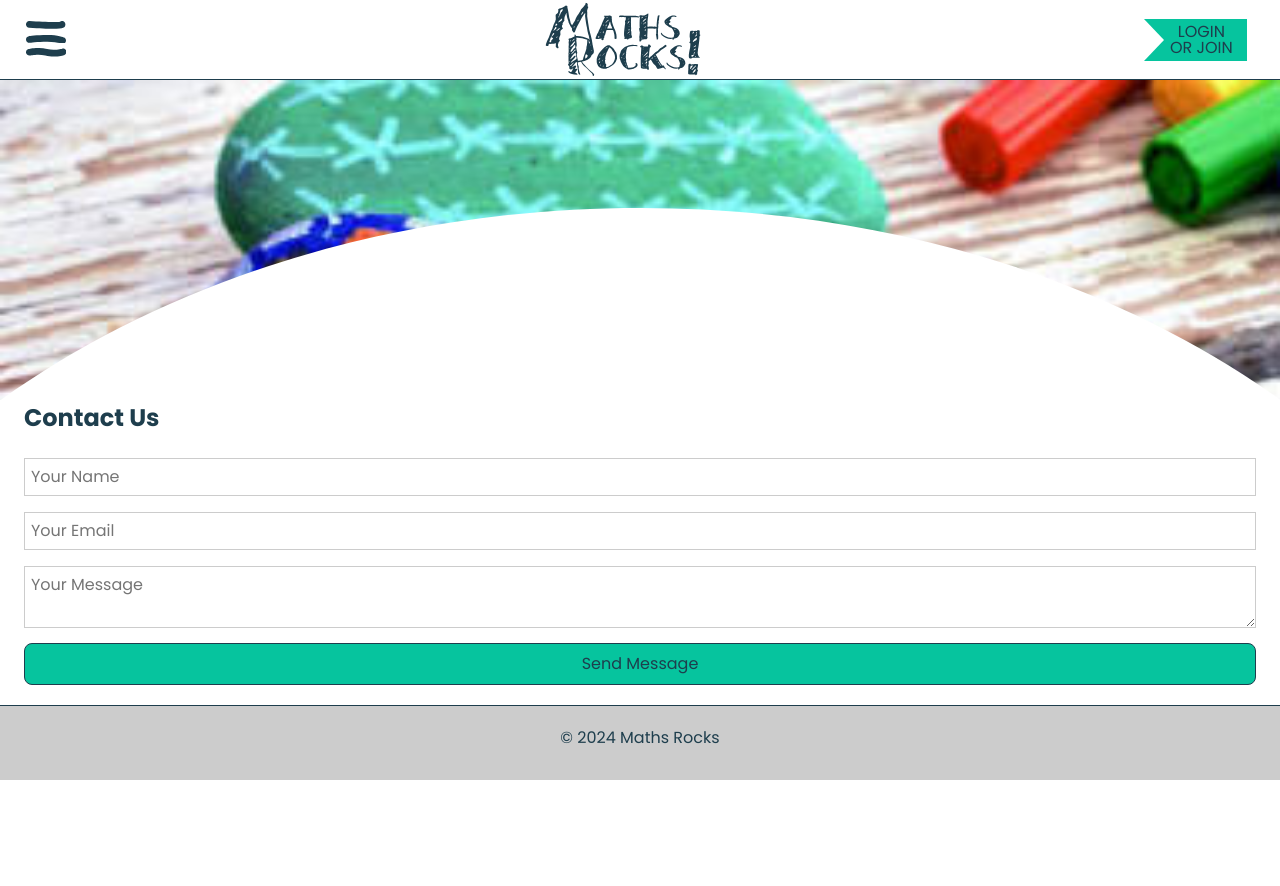
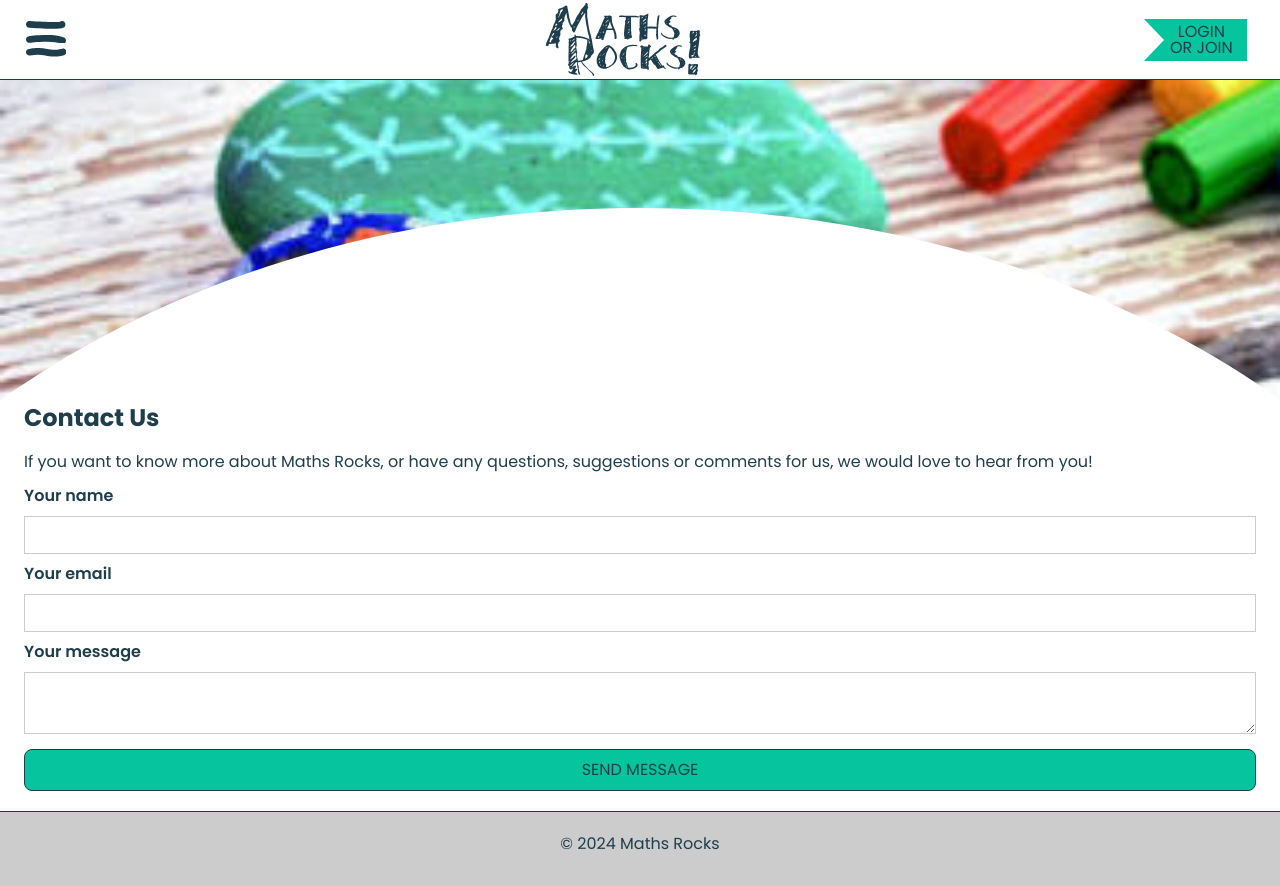
Before and after one commit to uoa-compsci399-s1-2024/capstone-project-2024-s1-team-11, a React (Vite) app in the folder client/: page /contact in a window 1280 px wide. Before the commit the page ends 800 px from the top, so only its background shows below. Built offline with nearby package versions, Linux system fonts and the light colour scheme.

Commit message:
Updated Contact and Privacy page
Updated styles

```diff
--- a/client/src/components/modal/styles.css
+++ b/client/src/components/modal/styles.css
@@ -71,3 +71,7 @@
   .modal-body input,  .modal-body select {
     z-index: 5;
   }
+
+  .modal-body label {
+    color: var(--background);
+  }
--- a/client/src/index.css
+++ b/client/src/index.css
@@ -63,6 +63,10 @@ a, a:link {
   color: var(--green);
 }
 
+ul, ol {
+  margin: 1.25rem;
+}
+
 .side-padding {
   padding: 0 var(--border-padding);
 }
@@ -95,6 +99,7 @@ button {
   width: 100%;
   text-align: center;
   padding: 12px 10px;
+  text-transform: uppercase;
 }
 
 svg {
@@ -180,5 +185,6 @@ input, select, textarea {
 }
 
 label {
-  color: var(--background);
+  color: var(--text);
+  font-weight: 600;
 }
--- a/client/src/pages/contact.jsx
+++ b/client/src/pages/contact.jsx
@@ -2,7 +2,7 @@ import Header from '../components/header';
 import Footer from '../components/footer';
 import TopImage from '../components/top-image';
 import { useState } from 'react';
-//import emailjs from 'emailjs-com';
+import emailjs from 'emailjs-com';
 
 const EMAILJS_PUBLIC_KEY = 'zyJ-DMEwPke6Q1WhF';
 const TEMPLETE_ID = 'template_oy7kadr';
@@ -48,10 +48,17 @@ export default function ContactPage() {
           <TopImage />
           <article className='side-padding'>
             <h1>Contact Us</h1>
+            <p>If you want to know more about Maths Rocks, or have any questions, suggestions or comments for us, we would love to hear from you!</p>
             <form onSubmit={handleSubmit}>
-              <input type="text" name="name" value={formData.name} onChange={handleChange} placeholder="Your Name" />
-              <input type="email" name="email" value={formData.email} onChange={handleChange} placeholder="Your Email"  />
-              <textarea name="message" value={formData.message} onChange={handleChange} placeholder="Your Message" ></textarea>
+              <label name="name">Your name
+                <input type="text" name="name" value={formData.name} onChange={handleChange} />
+              </label>
+              <label name="email">Your email
+                <input type="email" name="email" value={formData.email} onChange={handleChange}  />
+                </label>
+              <label name="namessageme">Your message
+                <textarea name="message" value={formData.message} onChange={handleChange}  ></textarea>
+              </label>
               <button type="submit" className='btn'>Send Message</button>
             </form>
           </article>
--- a/client/src/pages/privacy.jsx
+++ b/client/src/pages/privacy.jsx
@@ -1,6 +1,8 @@
 import Header from '../components/header';
 import Footer from '../components/footer';
 import TopImage from '../components/top-image';
+import { Link } from "react-router-dom";
+
 
 export default function PrivacyPage() {
   return (
@@ -15,7 +17,7 @@ export default function PrivacyPage() {
             <p>During the registration process for our products and services and in other registration forms, we will indicate the types of personal information you must provide and the types of personal information we request. You may choose not to submit the information we request, but that may limit or prevent Math Rock from providing you with the Services.</p>
             <h2>2. Information We Collect</h2>
             <p>We collect information about you in three ways: directly from what you enter, from third-party sources, and with the help of automated technologies.</p>
-            <p><strong>2.1 Data you provide to us</strong></p>
+            <h3>2.1 Data you provide to us</h3>
             <p>The types of personal information we collect directly from you, depending on how you interact with us and the Services, may include:</p>
             <ul>
               <li>Contact details, such as your name, email address, postal address, social media aliases, and phone number;</li>
@@ -24,7 +26,7 @@ export default function PrivacyPage() {
               <li>Comments, feedback, and other information that you provide to us, such as search query data and questions, or information you send to customer support;</li>
               <li>Interests and communication preferences.</li>
             </ul>
-            <p><strong>2.2 Data from Other Sources</strong></p>
+            <h3>2.2 Data from Other Sources</h3>
             <p>We may also obtain your contact details and other information about you from our affiliates and other third parties, including:</p>
             <ul>
               <li>The social network you use when you grant permission to the Service to access your data on one or more social networks;</li>
@@ -43,9 +45,9 @@ export default function PrivacyPage() {
               <li>To comply with our legal obligations, resolve disputes, and enforce our agreements.</li>
             </ul>
             <h2>4. Sharing Your Information</h2>
-            <p><strong>4.1 Application Licensors</strong></p>
+            <h3>4.1 Application Licensors</h3>
             <p>If you access the application on the Services through a license agreement with the licensor of a third-party application, personal information associated with that third-party application may be shared with that licensor so that it can provide you with access to the application in accordance with the terms of the license agreement and privacy policy. </p>
-            <p><strong>4.2 For Legal Reasons</strong></p>
+            <h3>4.2 For Legal Reasons</h3>
             <p>We will also disclose your personal information when we believe it is reasonably necessary for the following purposes:</p>
             <ul>
               <li>to comply with any applicable law, regulation, legal process or other legal obligation;</li>
@@ -75,15 +77,13 @@ export default function PrivacyPage() {
 
             <h2>9. Accessing and Updating Your Information</h2>
 
-              <strong>9.1 Your Account</strong>
+              <h3>9.1 Your Account</h3>
 
             <p>
               The Service may allow registered users to directly access and review their account information at any time and to make corrections or updates after logging in. It is the user's responsibility to keep such information up to date. Registered users may also close their accounts directly through the Service or by contacting the Service's customer support department.
             </p>
 
-            <p>
-              <strong>9.2 Your Rights</strong>
-            </p>
+            <h3>9.2 Your Rights</h3>
             <p>
               In accordance with applicable privacy and data protection laws, you have the right, free of charge, to:
             </p>
@@ -94,12 +94,10 @@ export default function PrivacyPage() {
               <li>Portability of your personal information.</li>
             </ul>
 
-            <p>If you have any questions, comments, complaints, or requests about this Privacy Policy or our handling of your information, please send an email to <a href="mailto:jhe435@aucklanduni.zc.nz">jhe435@aucklanduni.zc.nz</a>.</p>
-
             <h2>10. Changes</h2>
             <p>We may update this Privacy Policy from time to time. We will post any changes on this page along with the updated revision date. Once we make any material changes, we will notify you through the Service or otherwise.</p>
-              <h2>11. Contact Information</h2>
-              <p>If you have any questions, comments, complaints or requests about this Privacy Policy or our handling of your information, please send an email to jhe435@aucklanduni.zc.nz. </p>
+            <h2>11. Contact Information</h2>
+            <p>If you have any questions, comments, complaints or requests about this Privacy Policy or our handling of your information, please <Link to={`/contact`}>contact us</Link>. </p>
 
             </article>
         </main>
```
